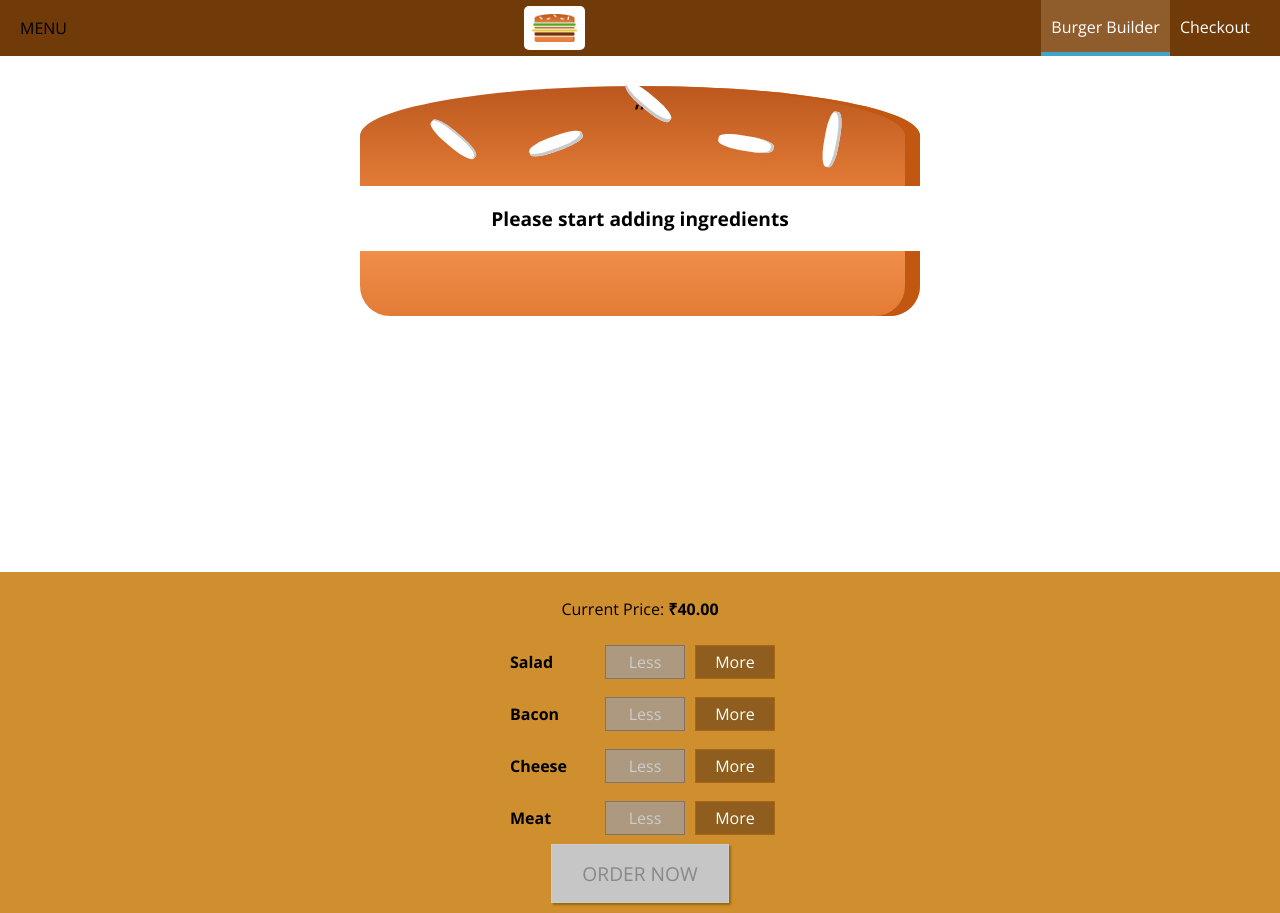
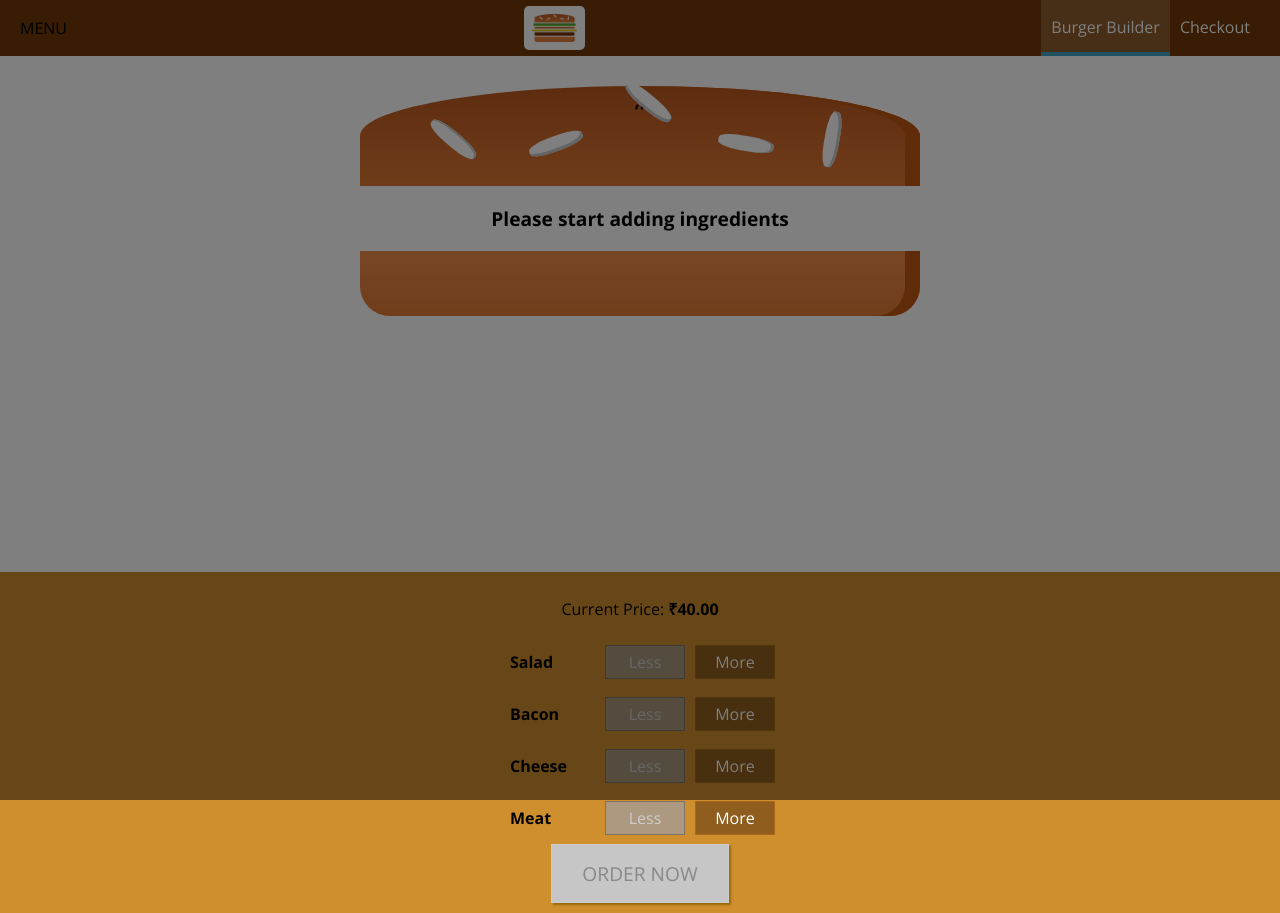
Before and after one commit to venki-bellu/burger-builder, a React app: page / in a window 1280 px wide. Built offline with nearby package versions, Linux system fonts and the light colour scheme.

Commit message:
8.138 Reusing the Backdrop

```diff
--- a/src/components/Layout/Layout.js
+++ b/src/components/Layout/Layout.js
@@ -1,17 +1,35 @@
-import React from 'react';
+import React,{Component} from 'react';
 import Auxi from '../../hoc/Auxi';
 import classes from './Layout.module.css'
 import Toolbar from '../Navigation/Toolbar/Toolbar';
 import SideDrawer from '../Navigation/SideDrawer/SideDrawer';
 
-const layout = (props) => (
-    <Auxi>
-        <Toolbar />
-        <SideDrawer />
-        <main className={classes.Content}>
-            {props.children}
-        </main>
-    </Auxi>
-);
+class Layout extends Component {
+    state={
+        showSideDrawer: true
+    }
 
-export default layout;
+    sideDrawerClosedHandler = () =>
+    {
+        this.setState({showSideDrawer: false});
+    }
+
+    render()
+    {
+        return(
+            <Auxi>
+                <Toolbar />
+                <SideDrawer
+                open={this.state.showSideDrawer}
+                closed={this.sideDrawerClosedHandler}
+                />
+                <main className={classes.Content}>
+                    {this.props.children}
+                </main>
+            </Auxi>
+        )
+    }
+
+}
+
+export default Layout;
--- a/src/components/Navigation/SideDrawer/SideDrawer.js
+++ b/src/components/Navigation/SideDrawer/SideDrawer.js
@@ -2,12 +2,21 @@
 
 import Logo from '../../Logo/Logo';
 import NavigationItems from '../NavigationItems/NavigationItems';
-import classes from './SideDrawer.module.css'
+import classes from './SideDrawer.module.css';
+import Backdrop from '../../UI/Backdrop/Backdrop';
+import Auxi from '../../../hoc/Auxi';
 
 const sideDrawer = props =>
 {
+    let attachedClasses= [classes.SideDrawer, classes.Close].join(' ');
+    if(props.open)
+    {
+        attachedClasses = [classes.SideDrawer, classes.Open].join(' ');
+    }
     return (
-        <div className={classes.SideDrawer}>
+        <Auxi>
+            <Backdrop show={props.open} clicked={props.closed}/>
+            <div className={attachedClasses}>
                 <div className={classes.Logo}>
                     <Logo />
                 </div>
@@ -15,6 +24,7 @@
                     <NavigationItems />
                 </nav>
             </div>
+        </Auxi>
     );
 }
 
```
Lines whose indentation alone changed are shown as unchanged.
